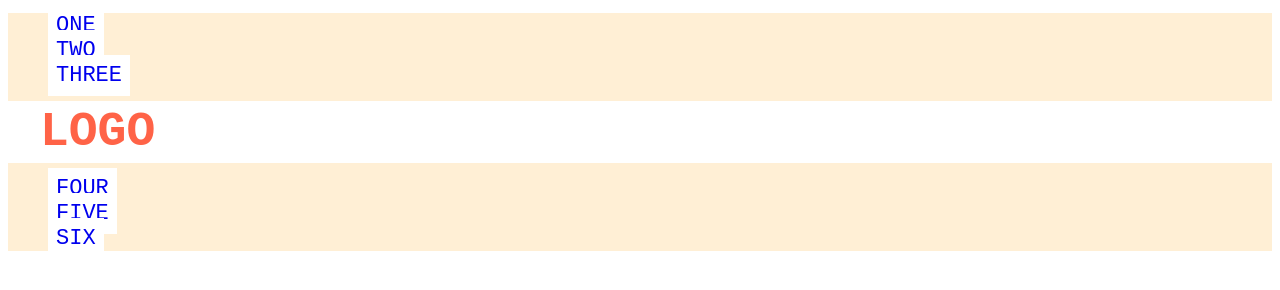
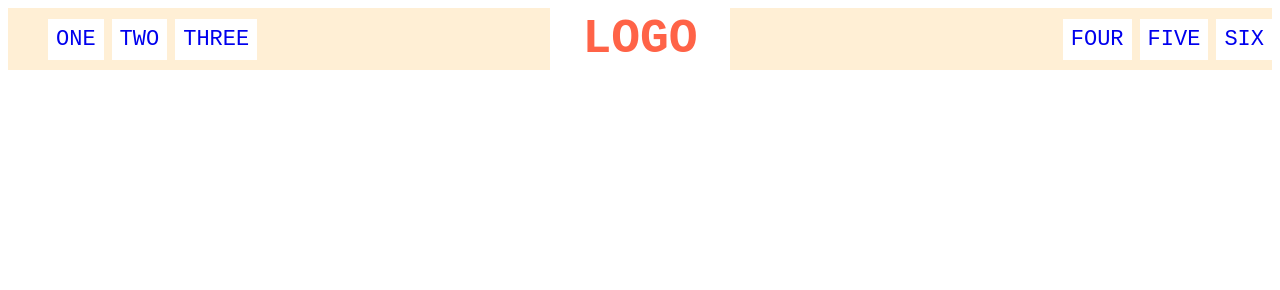
Before and after one commit to jaqska/css-exercises, a plain HTML site: page flex/02-flex-header/index.html in a window 1280 px wide. Drawn offline with Linux system fonts and the light colour scheme.

Commit message:
finished flexbox exercise 2

```diff
--- a/flex/02-flex-header/style.css
+++ b/flex/02-flex-header/style.css
@@ -1,7 +1,21 @@
 .header  {
     font-family: monospace;
     background: papayawhip;
+    display: flex;
+    justify-content: space-between;
+    align-items: center;
+
   }
+
+  /* .left-links {
+    display: flex;
+    justify-content: space-evenly;
+  }
+
+  .right-links {
+    display: flex;
+    justify-content: space-evenly;
+  } */
 
   .logo {
     font-size: 48px;
@@ -14,6 +28,9 @@
   ul {
     /* this removes the dots on the list items*/
     list-style-type: none;
+    display: flex;
+    gap: 8px;
+
   }
 
   a {
```
